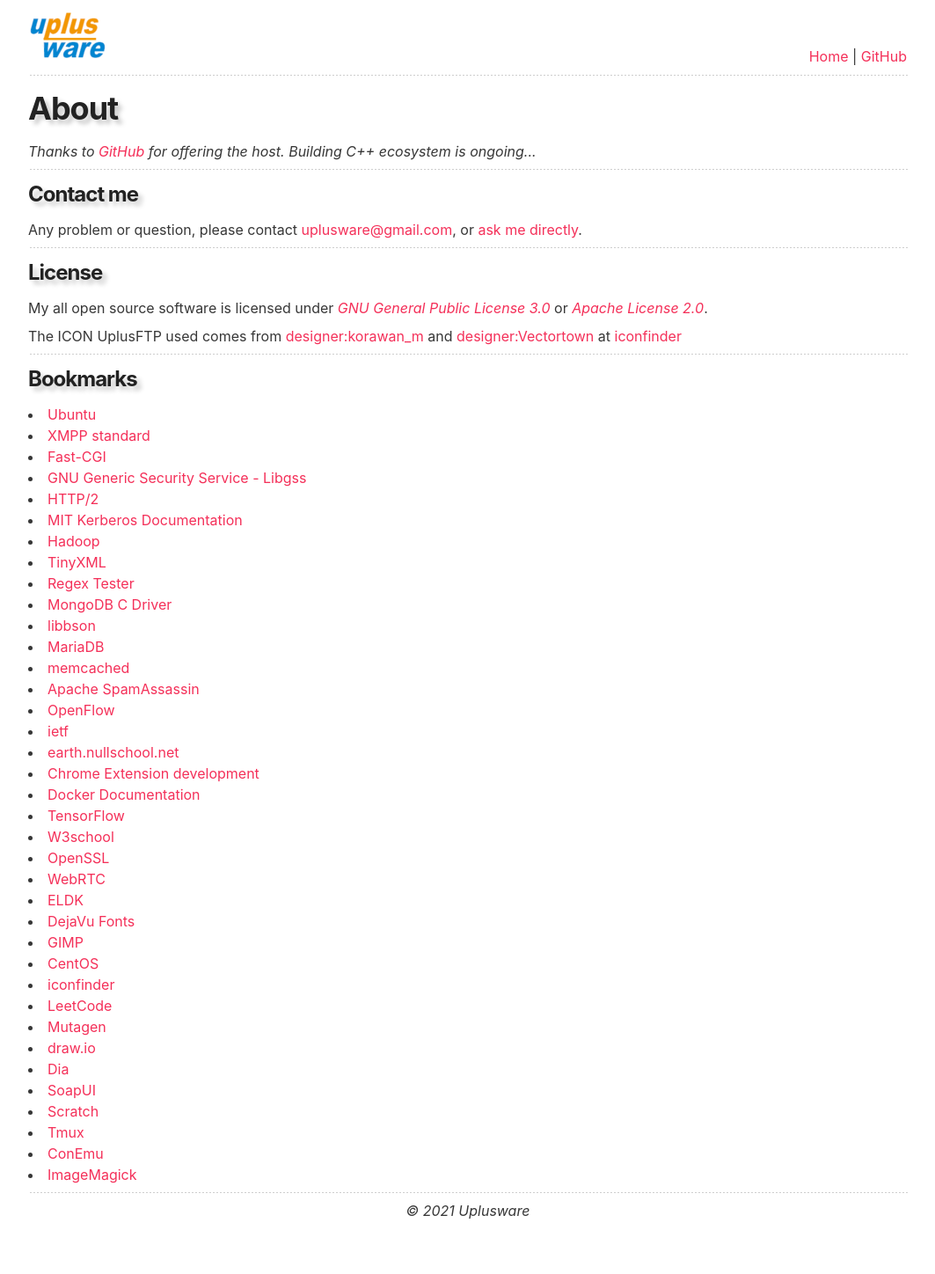
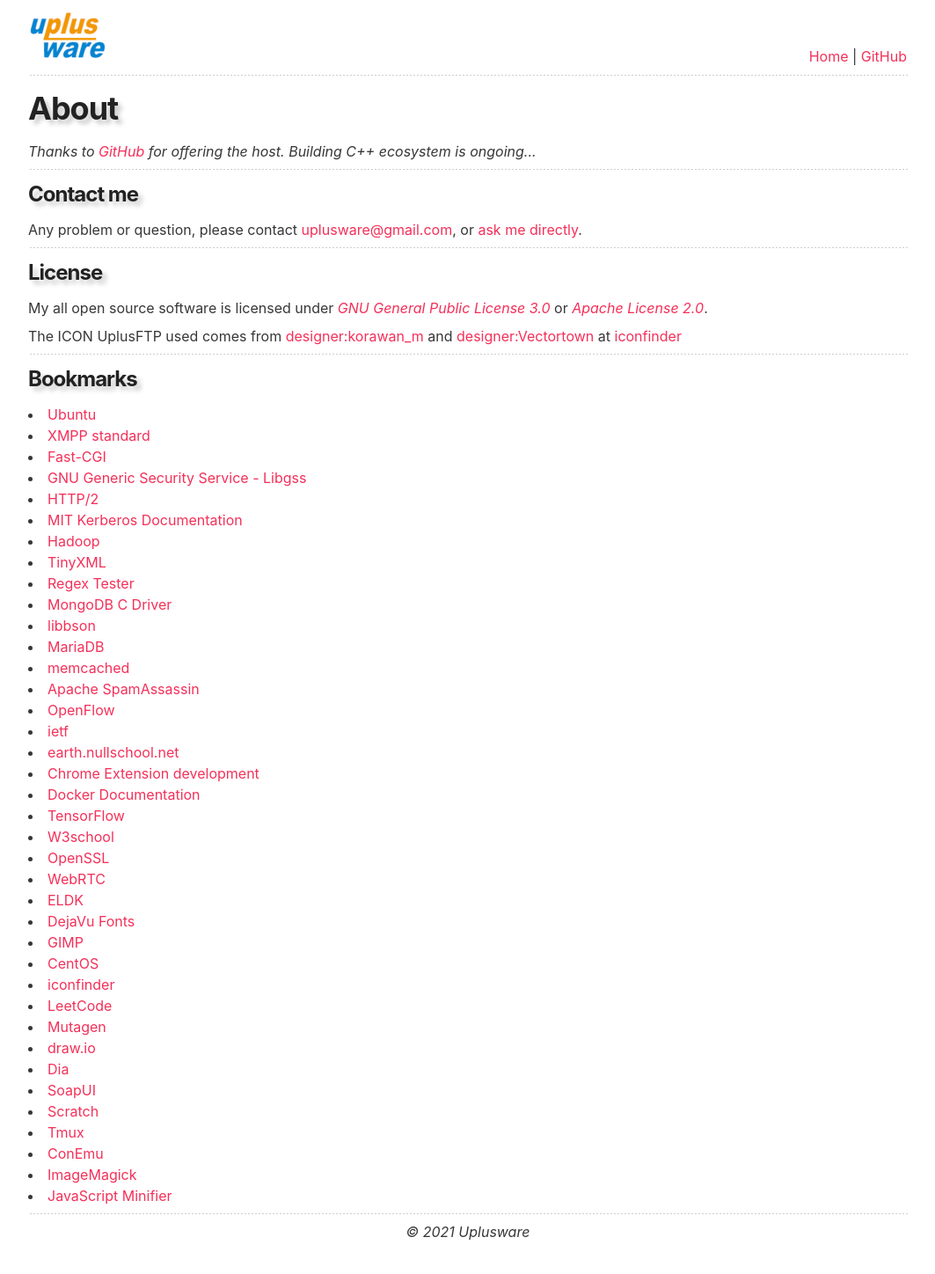
Before and after one commit to uplusware/uplusware.github.io, a Jekyll site: the page about.html, which Jekyll copies as it is, in a window 1280 px wide. Shown: the whole page at 88% size, without its empty margins (108-1171 px from the left). Built offline with Jekyll 4.4.1, drawn with Linux system fonts in a browser that asks for light colours; before the commit the page ends 1424 px from its top, so only the background shows below that.

Commit message:
Update about.html

```diff
--- a/about.html
+++ b/about.html
@@ -66,6 +66,7 @@
 		<li><a href="http://tmux.github.io/" target="_blank">Tmux</a></li>
 		<li><a href="https://conemu.github.io/" target="_blank">ConEmu</a></li>
 		<li><a href="https://imagemagick.org/" target="_blank">ImageMagick</a></li>
+		<li><a href="https://javascript-minifier.com/" target="_blank">JavaScript Minifier</a></li>
 		<hr>
 		<p align="center"><i>© 2021 Uplusware</i></p>
 	</section>
```
